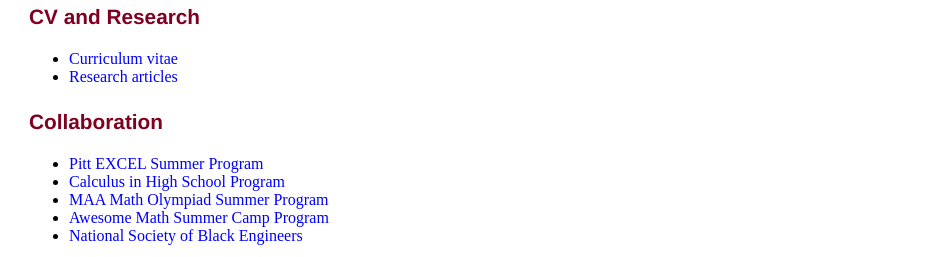
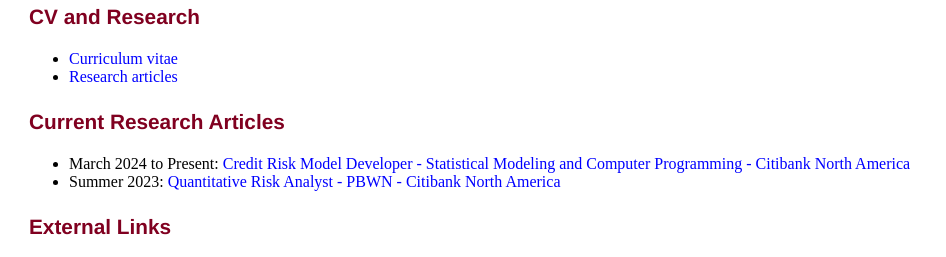
Before and after one commit to Maysam-Carnegie/my-resume, a plain HTML site: page index.html in a window 1280 px wide. Shown: the part 291-548 px from the top of the page, 0-946 px from the left. Drawn offline with Linux system fonts and the light colour scheme.

Commit message:
Update index.html

```diff
--- a/index.html
+++ b/index.html
@@ -95,29 +95,22 @@
                 </ul>
                 </p>
 
-                <p style="margin-top: 1.5em">
+               <p style="margin-top: 1.5em">
                 <h3 class="subtitle">
-                    Collaboration
+                    Current Research Articles
                 </h3>
-
                 <ul>
                     <li>
-                        <a href="https://www.ttt.pitt.edu/excel">Pitt EXCEL Summer Program</a>
+                        March 2024 to Present: <a
+                            href="www.maysamkhodayari.com">Credit Risk Model Developer -
+                            Statistical Modeling and Computer Programming - Citibank North America
+                        </a>
                     </li>
                     <li>
-                        <a href="https://www.ttt.pitt.edu/chs-courses">Calculus in High School Program</a>
-                    </li>
-                    <li>
-                        <a href="https://ttt.org/the-mathematical-olympiad-program-mop">MAA Math Olympiad Summer
-                            Program</a>
-                    </li>
-                    <li>
-                        <a href="https://www.ttt.org/summer-program/overview/program-information/">Awesome Math
-                            Summer Camp
-                            Program</a>
-                    </li>
-                    <li>
-                        <a href="https://www.ttt.org/">National Society of Black Engineers</a>
+                        Summer 2023: <a
+                            href="https://www.maysamkhodayari.com">Quantitative Risk Analyst -
+                            PBWN - Citibank North America
+                        </a>
                     </li>
                 </ul>
                 </p>
```
